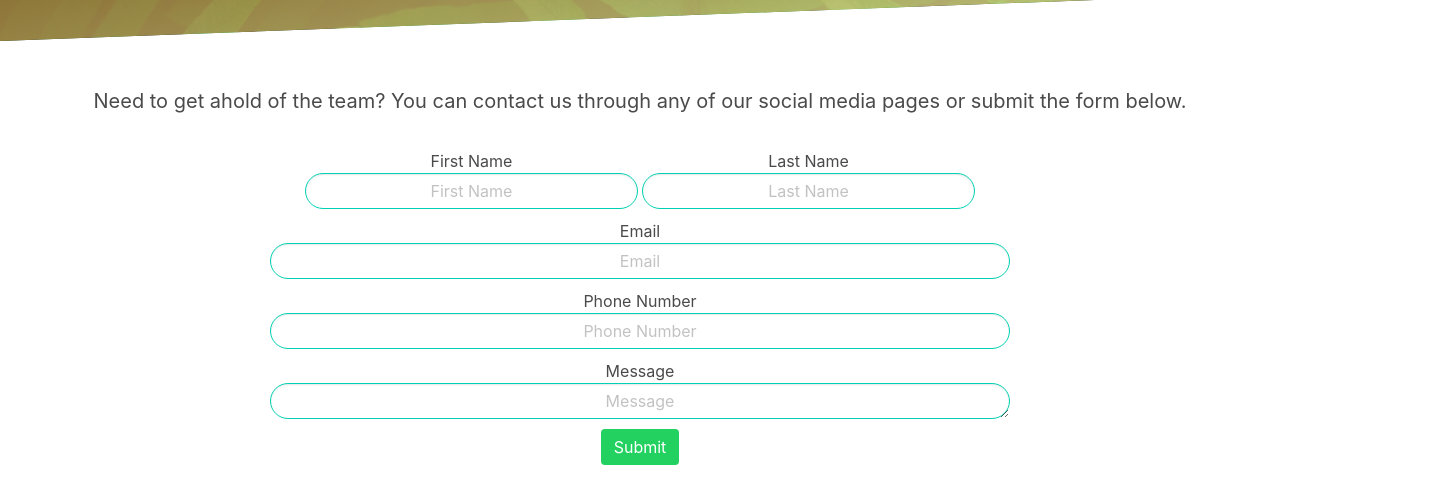
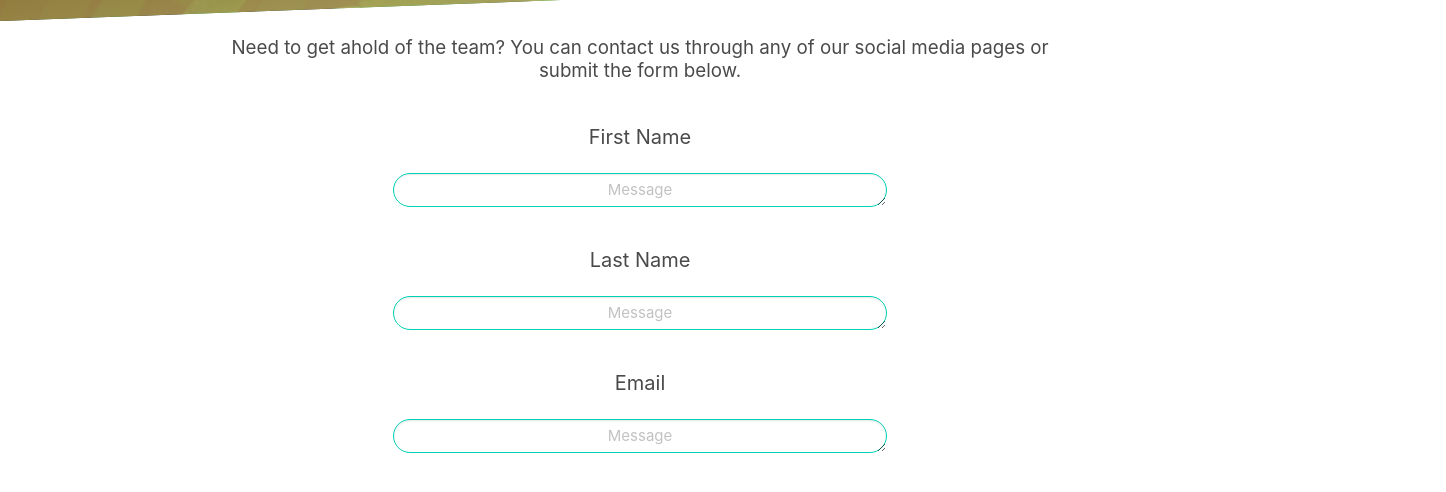
Before and after one commit to bjc-development/jbc_site, a plain HTML site: page Nav_Pages/Contact.html in a window 1280 px wide. Shown: the part 283-775 px from the top of the page, 1446 px wide, since content can reach past the window. Drawn offline with nearby package versions, Linux system fonts and the light colour scheme.

Commit message:
Made all text boxes same size and fixed footer

```diff
--- a/Nav_Pages/Contact.html
+++ b/Nav_Pages/Contact.html
@@ -15,7 +15,10 @@
       integrity="sha384-50oBUHEmvpQ+1lW4y57PTFmhCaXp0ML5d60M1M7uH2+nqUivzIebhndOJK28anvf"
       crossorigin="anonymous"
     />
-
+    <link
+      rel="stylesheet"
+      href="https://cdnjs.cloudflare.com/ajax/libs/materialize/1.0.0/css/materialize.min.css"
+    />
     <title>Contact Us</title>
   </head>
   <body>
@@ -75,52 +78,64 @@
       </div>
       <div class="contactUsForm">
         <form class="" action="POST">
-          <div class="inline contactUsFormItem">
-            <div class="firstName">
-              <h1>First Name</h1>
-              <input
-                class="inline input is-rounded is-primary"
-                type="text"
-                placeholder="First Name"
-              />
+          <div>
+            <div class="contactUsFormItem">
+              <h1 class="contactFormHeaders">First Name</h1>
+              <textarea
+                class="input is-rounded is-primary"
+                name="Message"
+                id="contactFormFirstName"
+                cols="40"
+                rows="1"
+                placeholder="Message"
+              ></textarea>
             </div>
-            <div class="lastName">
-              <h1 class="lastName">Last Name</h1>
-              <input
-                class="inline input is-rounded is-primary"
-                type="text"
-                placeholder="Last Name"
-              />
+            <div>
+              <h1 class="contactFormHeaders">Last Name</h1>
+              <textarea
+                class="input is-rounded is-primary"
+                name="Message"
+                id="contactFormLastName"
+                cols="40"
+                rows="1"
+                placeholder="Message"
+              ></textarea>
             </div>
           </div>
-          <div class="contactUsFormItem">
-            <h1>Email</h1>
-            <input
+          <div>
+            <h1 class="contactFormHeaders">Email</h1>
+            <textarea
               class="input is-rounded is-primary"
-              type="email"
-              placeholder="Email"
-            />
+              name="Message"
+              id="contactFormEmail"
+              cols="80"
+              rows="1"
+              placeholder="Message"
+            ></textarea>
           </div>
-          <div class="contactUsFormItem">
-            <h1>Phone Number</h1>
-            <input
+          <div>
+            <h1 class="contactFormHeaders">Phone Number</h1>
+            <textarea
               class="input is-rounded is-primary"
-              type="tel"
-              placeholder="Phone Number"
-            />
+              name="Message"
+              id="contactFormPhoneNumber"
+              cols="80"
+              rows="1"
+              placeholder="Message"
+            ></textarea>
           </div>
-          <div class="contactUsFormItem">
-            <h1>Message</h1>
+          <div>
+            <h1 class="contactFormHeaders">Message</h1>
             <textarea
               class="input is-rounded is-primary"
               name="Message"
               id="contactFormMessage"
               cols="80"
-              rows="10"
+              rows="1"
               placeholder="Message"
             ></textarea>
           </div>
-          <div class="contactUsFormItem">
+          <div class="contactFormButton">
             <button class="button is-success">Submit</button>
           </div>
         </form>
--- a/styles.css
+++ b/styles.css
@@ -273,6 +273,10 @@
   text-align: center;
 }
 
+.contactFormHeaders {
+  font-size: 20px;
+}
+
 .contactUsIcons {
   text-align: center;
 }
@@ -282,19 +286,15 @@
 }
 
 .contactUsForm {
-  width: 60%;
+  width: 40%;
   text-align: center;
   margin-left: auto;
   margin-right: auto;
-  padding-top: 35px;
+  padding-top: 1px;
 }
 
-.contactUsFormItem {
-  text-align: center;
-  margin-left: auto;
-  margin-right: auto;
-  display: block;
-  padding-top: 10px;
+.contactFormButton {
+  padding-top: 20px;
 }
 
 .input {
@@ -308,12 +308,12 @@
 
 .firstName {
   display: inline-block;
-  width: 45%;
+  width: 50%;
 }
 
 .lastName {
   display: inline-block;
-  width: 45%;
+  width: 50%;
 }
 
 .miniPageHeaderPrint {
```
